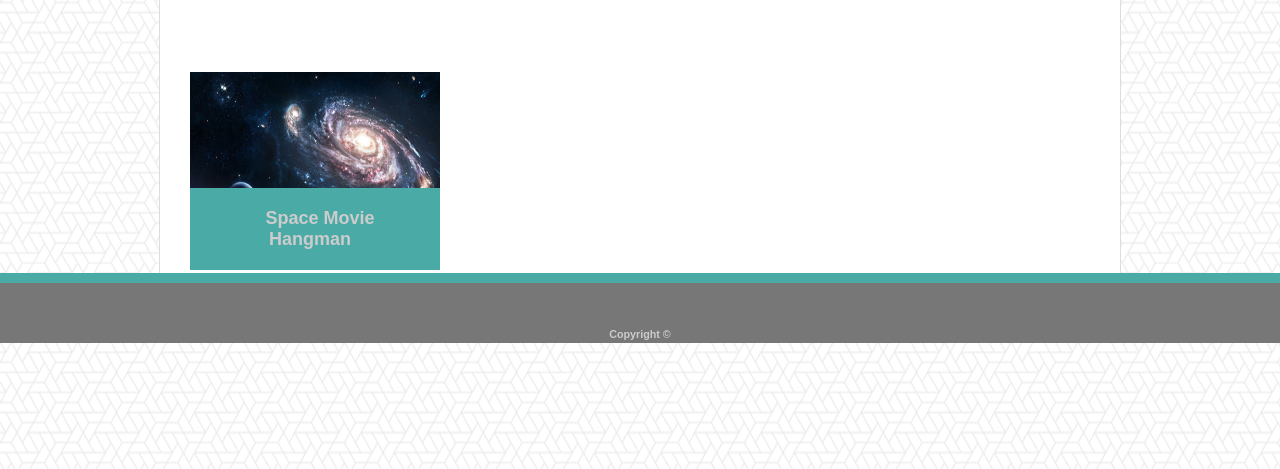
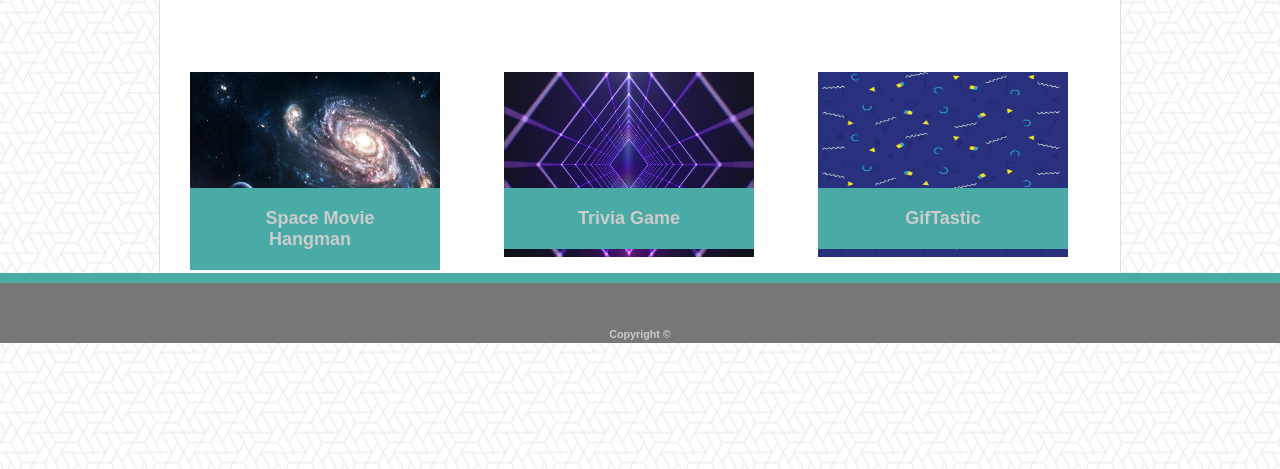
Before and after one commit to stellie82/Basic-Portfolio, a plain HTML site: page portfolio.html in a window 1280 px wide. Shown: the part 457-926 px from the top of the page. Drawn offline with Linux system fonts and the light colour scheme.

Commit message:
add trivia game and gifs assignment to portfolio

```diff
--- a/assets/css/style.css
+++ b/assets/css/style.css
@@ -147,7 +147,7 @@ h6 {
     padding: 30px;
 }
 
-#hiking, #travel, #hangman, #crystal {
+#hiking, #travel, #hangman, #crystal, #trivia, #gifs {
     vertical-align: top;
     width: 100%;
     height: 185px;
--- a/portfolio.html
+++ b/portfolio.html
@@ -1,10 +1,11 @@
 <!DOCTYPE html>
 
 <html lang="en">
+
 <head>
     <title>Portfolio</title>
     <link rel="stylesheet" href="assets/css/style.css">
-        <link rel="shortcut icon" href="assets/images/laugh.jpg" type="image/x-icon"/>
+    <link rel="shortcut icon" href="assets/images/laugh.jpg" type="image/x-icon" />
 </head>
 
 <body>
@@ -49,6 +50,14 @@
                 <img src="assets/images/spacebackground.jpg" id="hangman" alt="hangman game">
                 <h4><a href="https://stellie82.github.io/Word-Guess-Game/">Space Movie Hangman</a></h4>
             </div>
+            <div class="icon">
+                <img src="assets/images/trivia.jpg" id="trivia" alt="trivia game">
+                <h4><a href="https://stellie82.github.io/TriviaGame/">Trivia Game</a></h4>
+            </div>
+            <div class="icon">
+                <img src="assets/images/giftastic.jpg" id="gifs" alt="gifs">
+                <h4><a href="https://stellie82.github.io/GifTastic/">GifTastic</a></h4>
+            </div>
         </div>
 
         <br>
@@ -66,4 +75,5 @@
     </footer>
 
 </body>
+
 </html>
```
Also changed, not shown: assets/images/giftastic.jpg (added), assets/images/trivia.jpg (added). Lines whose indentation alone changed are shown as unchanged.
